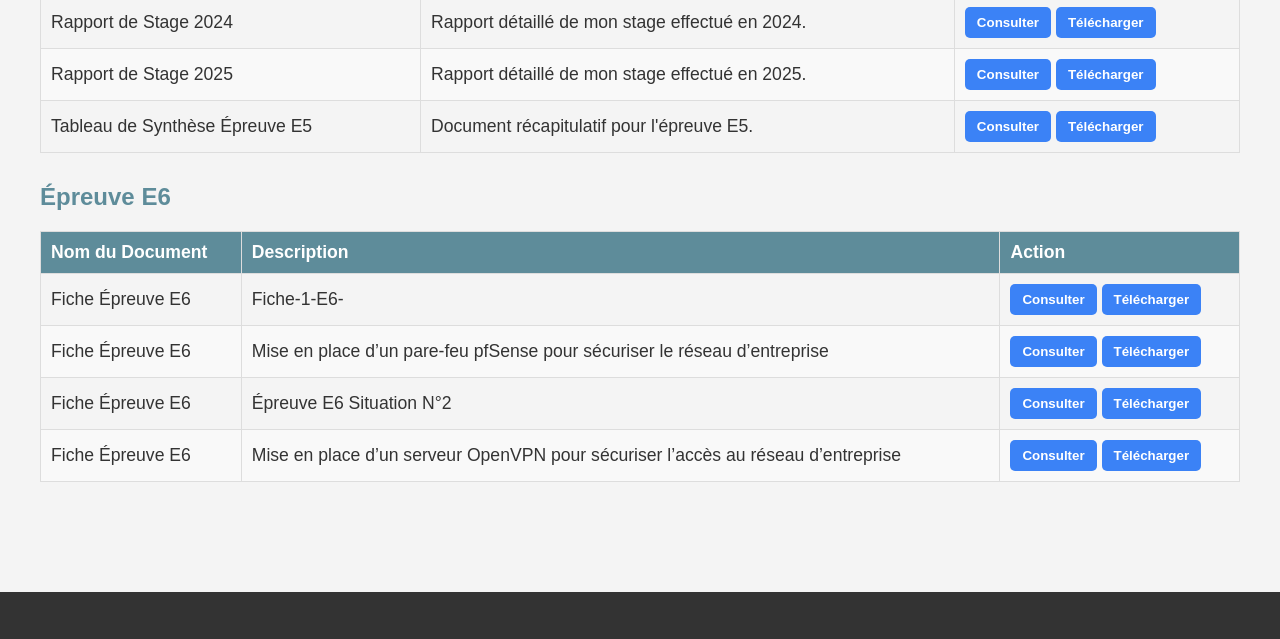
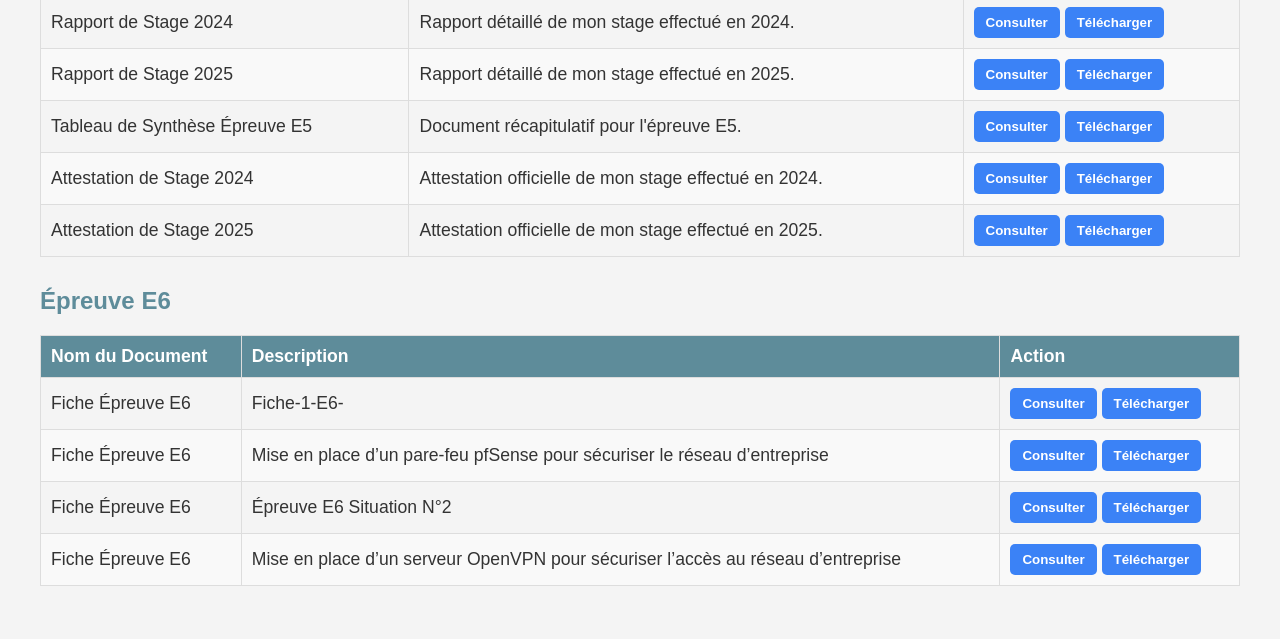
Before and after one commit to benjamin26m/Portfolio, a plain HTML site: page Epreuve.html in a window 1280 px wide. Shown: the part 1292-1931 px from the top of the page. Drawn offline with Linux system fonts and the light colour scheme.

Commit message:
atestation stage

```diff
--- a/Epreuve.html
+++ b/Epreuve.html
@@ -79,6 +79,30 @@
                   <button type="button" class="download-button">Consulter</button>
                 </a>
                 <a href="doc/MANOLIOS_Benjamin_Epreuve_E5.xlsb" download="Tableau_Synthese_E5">
+                  <button type="button" class="download-button">Télécharger</button>
+                </a>
+              </td>
+            </tr>
+            <tr>
+              <td>Attestation de Stage 2024</td>
+              <td>Attestation officielle de mon stage effectué en 2024.</td>
+              <td>
+                <a href="doc/attestation-stage_2024.pdf" target="_blank">
+                  <button type="button" class="download-button">Consulter</button>
+                </a>
+                <a href="doc/attestation-stage_2024.pdf" download="Attestation_Stage_2024">
+                  <button type="button" class="download-button">Télécharger</button>
+                </a>
+              </td>
+            </tr>
+            <tr>
+              <td>Attestation de Stage 2025</td>
+              <td>Attestation officielle de mon stage effectué en 2025.</td>
+              <td>
+                <a href="doc/attestation-stage_2025.pdf" target="_blank">
+                  <button type="button" class="download-button">Consulter</button>
+                </a>
+                <a href="doc/attestation-stage_2025.pdf" download="Attestation_Stage_2025">
                   <button type="button" class="download-button">Télécharger</button>
                 </a>
               </td>
```
Also changed, not shown: 2 other files.
